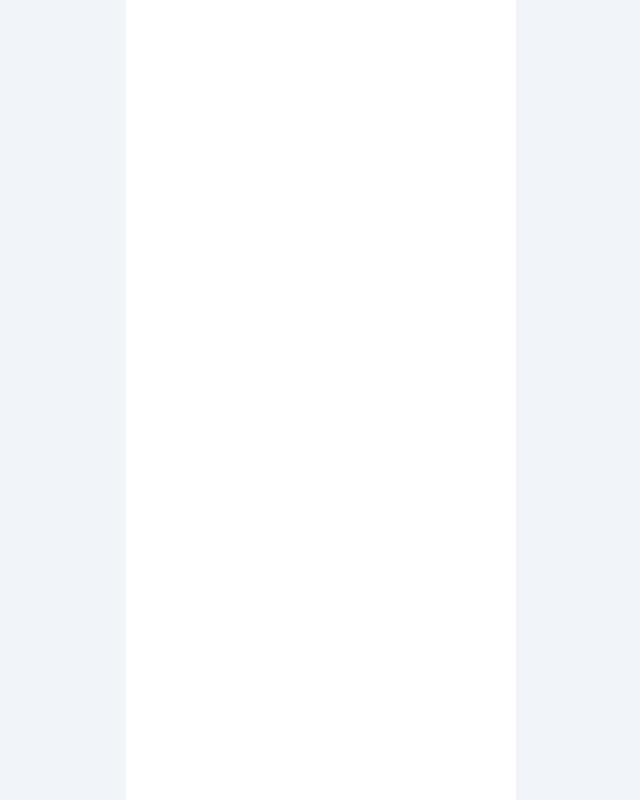
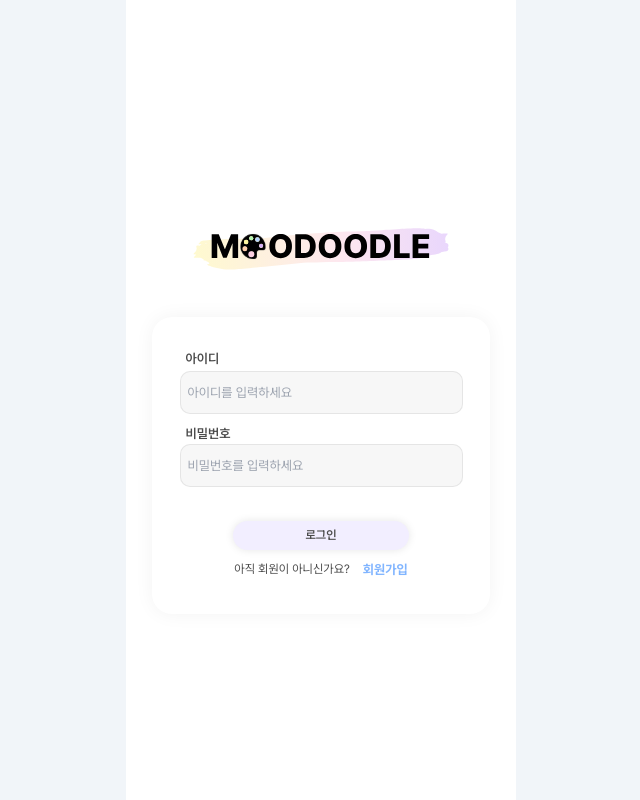
Before and after one commit to teom142/moodoodle_test, a React (Create React App) app in the folder moodoodleFront/moodoodlefront/: page /login in a window 1280 px wide. Before the commit this address had no page. Shown: the whole page, without its empty margins (319-959 px from the left). Built offline with nearby package versions, Linux system fonts and the light colour scheme.

Commit message:
[refactor] Link 수정, 로고 클릭시 start 페이지로 이동하도록 수정

```diff
--- a/moodoodleFront/moodoodlefront/src/App.js
+++ b/moodoodleFront/moodoodlefront/src/App.js
@@ -1,13 +1,13 @@
 import { BrowserRouter, Routes, Route } from 'react-router-dom';
 import { Mobile, Pc } from './responsive';
 import { RecoilRoot } from 'recoil';
+import Start from './pages/Start';
+import Login from './pages/Login';
+import SignUp from './pages/SignUp';
 import Home from './pages/Home';
 import Main from './pages/Main';
 import DiaryWritePage from './pages/DiaryWritePage';
 import AnalysisPage from './pages/AnalysisPage';
-import Login from './pages/Login';
-import SignUp from './pages/SignUp';
-import Start from './pages/Start';
 
 function App() {
   return (
@@ -30,8 +30,9 @@ function App() {
                       element={<AnalysisPage />}
                     />
                   </Route>
-                  <Route path='/user/login' element={<Login/>}/>
-                  <Route path='/user/signup' element={<SignUp/>}/>
+                  <Route path='/start' element={<Start />} />
+                  <Route path='/login' element={<Login />} />
+                  <Route path='/signup' element={<SignUp />} />
                 </Routes>
               </div>
             </Pc>
--- a/moodoodleFront/moodoodlefront/src/components/LoginComponent.jsx
+++ b/moodoodleFront/moodoodlefront/src/components/LoginComponent.jsx
@@ -1,102 +1,111 @@
-import React, { useState } from "react";
-import { Link, useNavigate } from "react-router-dom";
-import LoginButton from "../components/LoginButton";
-import Main from "../pages/Main";
+import React, { useState } from 'react';
+import { Link, useNavigate } from 'react-router-dom';
+import LoginButton from '../components/LoginButton';
+import Main from '../pages/Main';
 
-export default function LoginComponent(){
-    const [id, setId] = useState("");
-    const [password, setPassword] = useState("");
+export default function LoginComponent() {
+  const [id, setId] = useState('');
+  const [password, setPassword] = useState('');
   const [loginCheck, setLoginCheck] = useState(false); // 로그인 상태 체크
   // 스타일 설정
-    const textStyle = "w-[271px] text-[13px] font-semibold text-darkGray"
-    const boxStyle = "w-[283px] h-[43px] pl-[7px] rounded-[10px] bg-gray-scale-1 border border-darkGray/10 text-[13px]"
+  const textStyle = 'w-[271px] text-[13px] font-semibold text-darkGray';
+  const boxStyle =
+    'w-[283px] h-[43px] pl-[7px] rounded-[10px] bg-gray-scale-1 border border-darkGray/10 text-[13px]';
 
   const navigate = useNavigate();
 
   const idHandler = (e) => {
     setId(e.currentTarget.value);
-    }
+  };
   const passwordHandler = (e) => {
     setPassword(e.currentTarget.value);
-    }
+  };
 
   const handleLogin = async (e) => {
     e.preventDefault();
     await new Promise((r) => setTimeout(r, 1000));
 
-      const response = await fetch(
-        "로그인 서버 주소",
-        {
-          method: "POST",
+    const response = await fetch('로그인 서버 주소', {
+      method: 'POST',
       headers: {
-            "Content-Type": "application/json",
+        'Content-Type': 'application/json',
       },
       body: JSON.stringify({
         id: id,
         password: password,
       }),
-        }
-      );
+    });
     const result = await response.json();
 
     if (response.status === 200) {
       setLoginCheck(false);
       // 웹 페이지의 세션 동안 데이터를 저장하는데 사용되는 저장소
-        sessionStorage.setItem("token", result.token);
-        sessionStorage.setItem("id", result.id); // 여기서 userid를 저장
-        console.log("로그인성공, 아이디:" + result.id);
-        navigate(<Main/>); // 로그인 성공시 홈으로 이동
-      } else { // 여기서 api에 작성된 response 값으로 구분
+      sessionStorage.setItem('token', result.token);
+      sessionStorage.setItem('id', result.id); // 여기서 userid를 저장
+      console.log('로그인성공, 아이디:' + result.id);
+      navigate('/'); // 로그인 성공시 홈으로 이동
+    } else {
+      // 여기서 api에 작성된 response 값으로 구분
       setLoginCheck(true);
     }
   };
 
-    return(
-        <div className="w-[338px] h-[297px] rounded-[20px] bg-white shadow-loginShadow">
+  return (
+    <div className='w-[338px] h-[297px] rounded-[20px] bg-white shadow-loginShadow'>
       {/* 로그인 폼 입력란 */}
-            <form className="login-form" onSubmit={handleLogin}>
+      <form className='login-form' onSubmit={handleLogin}>
         <div>
           {/* 아이디 입력란 */}
-                <div className="flex justify-center items-center mt-[30px]">
-                <label className={textStyle} htmlFor="username">아이디</label><br/>
+          <div className='flex justify-center items-center mt-[30px]'>
+            <label className={textStyle} htmlFor='username'>
+              아이디
+            </label>
+            <br />
           </div>
-                <div className="flex justify-center items-center mb-[10px]">
-                <input className={boxStyle}
-                type="text"
-                id="username"
+          <div className='flex justify-center items-center mb-[10px]'>
+            <input
+              className={boxStyle}
+              type='text'
+              id='username'
               value={id}
               onChange={idHandler}
-                placeholder="아이디를 입력하세요"
-                /><br/>
+              placeholder='아이디를 입력하세요'
+            />
+            <br />
           </div>
           {/* 비밀번호 입력란 */}
-                <div className="flex justify-center items-center">
-                <label className={textStyle} htmlFor="password">비밀번호</label>
+          <div className='flex justify-center items-center'>
+            <label className={textStyle} htmlFor='password'>
+              비밀번호
+            </label>
           </div>
-                <div className="flex justify-center items-center mb-[10px]">
-                <input className={boxStyle}
-                type="password"
-                id="password"
+          <div className='flex justify-center items-center mb-[10px]'>
+            <input
+              className={boxStyle}
+              type='password'
+              id='password'
               value={password}
               onChange={passwordHandler}
-                placeholder="비밀번호를 입력하세요"
+              placeholder='비밀번호를 입력하세요'
             />
           </div>
-                <br/>
+          <br />
         </div>
         {loginCheck && (
-            <label className="text-red">아이디 혹은 비밀번호가 틀렸습니다.</label>
+          <label className='text-red'>아이디 혹은 비밀번호가 틀렸습니다.</label>
         )}
         {/* 로그인 버튼 */}
-            <div className="flex justify-center items-center mb-[10px]">
-                <LoginButton text="로그인" onClick={handleLogin}/>
+        <div className='flex justify-center items-center mb-[10px]'>
+          <LoginButton text='로그인' onClick={handleLogin} />
         </div>
         {/* 회원가입 이동 문구 */}
-            <div className="flex justify-center items-center">
-                <p className="text-xs text-left text-darkGray mr-[13px]">
+        <div className='flex justify-center items-center'>
+          <p className='text-xs text-left text-darkGray mr-[13px]'>
             아직 회원이 아니신가요?
           </p>
-                <Link className="text-[13px] font-bold text-lightBlue" to="/user/signup">회원가입</Link>
+          <Link className='text-[13px] font-bold text-lightBlue' to='/signup'>
+            회원가입
+          </Link>
         </div>
       </form>
     </div>
--- a/moodoodleFront/moodoodlefront/src/pages/Login.jsx
+++ b/moodoodleFront/moodoodlefront/src/pages/Login.jsx
@@ -1,13 +1,14 @@
-import React from "react";
-import LoginComponent from "../components/LoginComponent";
+import React from 'react';
+import { Link } from 'react-router-dom';
+import LoginComponent from '../components/LoginComponent';
 
-export default function Login(){
-    return(
-        <div className="flex justify-center flex-col items-center w-[390px] h-screen bg-white">
-            <div className="">
-                <img src="/assets/moodoodleLogoBig.svg" alt="logo" />
-            </div>
-            <LoginComponent/>
-        </div>
-    );
+export default function Login() {
+  return (
+    <div className='flex justify-center flex-col items-center w-[390px] h-screen bg-white'>
+      <Link to='/start'>
+        <img src='/assets/moodoodleLogoBig.svg' alt='logo' />
+      </Link>
+      <LoginComponent />
+    </div>
+  );
 }
--- a/moodoodleFront/moodoodlefront/src/pages/SignUp.jsx
+++ b/moodoodleFront/moodoodlefront/src/pages/SignUp.jsx
@@ -1,18 +1,14 @@
-import React, { useState } from "react";
-import { Link, useNavigate } from "react-router-dom";
-import CustomButton from "../components/CustomButton";
-import LoginButton from "../components/LoginButton";
-import Main from "./Main";
-import SignUpComponent from "../components/SignUpComponent";
+import React from 'react';
+import { Link } from 'react-router-dom';
+import SignUpComponent from '../components/SignUpComponent';
 
-
-export default function SignUp(){
-    return(
-      <div className="flex flex-col items-center w-[390px] h-screen bg-white">
-          <div className="mt-[10%]">
-              <img src="/assets/moodoodleLogoBig.svg" alt="logo" />
-          </div>
-        <SignUpComponent/>
-      </div>
-    );
+export default function SignUp() {
+  return (
+    <div className='flex flex-col items-center w-[390px] h-screen bg-white'>
+      <Link to='/start' className='mt-[10%]'>
+        <img src='/assets/moodoodleLogoBig.svg' alt='logo' />
+      </Link>
+      <SignUpComponent />
+    </div>
+  );
 }
--- a/moodoodleFront/moodoodlefront/src/pages/Start.jsx
+++ b/moodoodleFront/moodoodlefront/src/pages/Start.jsx
@@ -1,48 +1,45 @@
-import React from "react";
+import React from 'react';
 import { useNavigate } from 'react-router-dom';
-import MainButton from "../components/MainButton";
-import Login from "./Login";
-import SignUp from "./SignUp";
+import MainButton from '../components/MainButton';
+import Login from './Login';
+import SignUp from './SignUp';
 
-export default function Start(){
+export default function Start() {
   // 버튼을 누를 경우 Navigate를 통해서 이동할까 고민중
   // 알려줄 친절하고 사랑스러운 분을 구합니다
   const movePage = useNavigate();
 
-    function goLogin(){
-        movePage("/user/login");
+  function goLogin() {
+    movePage('/login');
   }
-    function goSignUp(){
-        movePage("/user/signup");
+  function goSignUp() {
+    movePage('/signup');
   }
   return (
-    <div className="flex justify-center flex-col items-center w-[390px] h-screen bg-gradient-to-br from-yellow-100 via-red-100 to-purple-100">
+    <div className='flex justify-center flex-col items-center w-[390px] h-screen bg-gradient-to-br from-yellow-100 via-red-100 to-purple-100'>
       {/* 보조 설명 및 타이틀 Image */}
-        <p className="w-[289px] h-[20px] text-[15px] font-semibold text-center text-black">
-            여러분의 감정을<br/>
+      <p className='w-[289px] h-[20px] text-[15px] font-semibold text-center text-black'>
+        여러분의 감정을
+        <br />
         다채로운 색깔로 기록하고 관리하는 다이어리
       </p>
-        <div className="">
-            <img src="/assets/moodoodleLogoBig.svg" alt="logo" />
-        </div>
+      <img src='/assets/moodoodleLogoBig.svg' alt='logo' />
       {/* 로그인 및 회원가입 버튼 */}
-        <div className="flex flex-col items-center mt-[-30px]">
-            <button onClick={goLogin}><MainButton data="로그인"/></button>
-            <button onClick={goSignUp}><MainButton data="회원가입"/></button>
+      <div className='flex flex-col items-center mt-[-30px]'>
+        <button onClick={goLogin}>
+          <MainButton data='로그인' />
+        </button>
+        <button onClick={goSignUp}>
+          <MainButton data='회원가입' />
+        </button>
       </div>
 
       {/* 프로젝트 주최팀의 타 작업물 - 지워도 무관*/}
-        <div className="mt-[30px]">
-            <p className="text-sm text-black">
-                <span className="text-sm font-medium">
-                우리의 서비스,{" "}
-                </span>
-                <span className="text-sm font-bold">
-                MOODOODLE
-                </span>
-                <span className="text-sm font-medium">
-                이 궁금하다면?
-                </span>
+      <div className='mt-[30px]'>
+        <p className='text-sm text-black'>
+          <span className='text-sm font-medium'>우리의 서비스, </span>
+          <span className='text-sm font-bold'>MOODOODLE</span>
+          <span className='text-sm font-medium'>이 궁금하다면?</span>
         </p>
       </div>
     </div>
```
Lines whose indentation alone changed are shown as unchanged.
